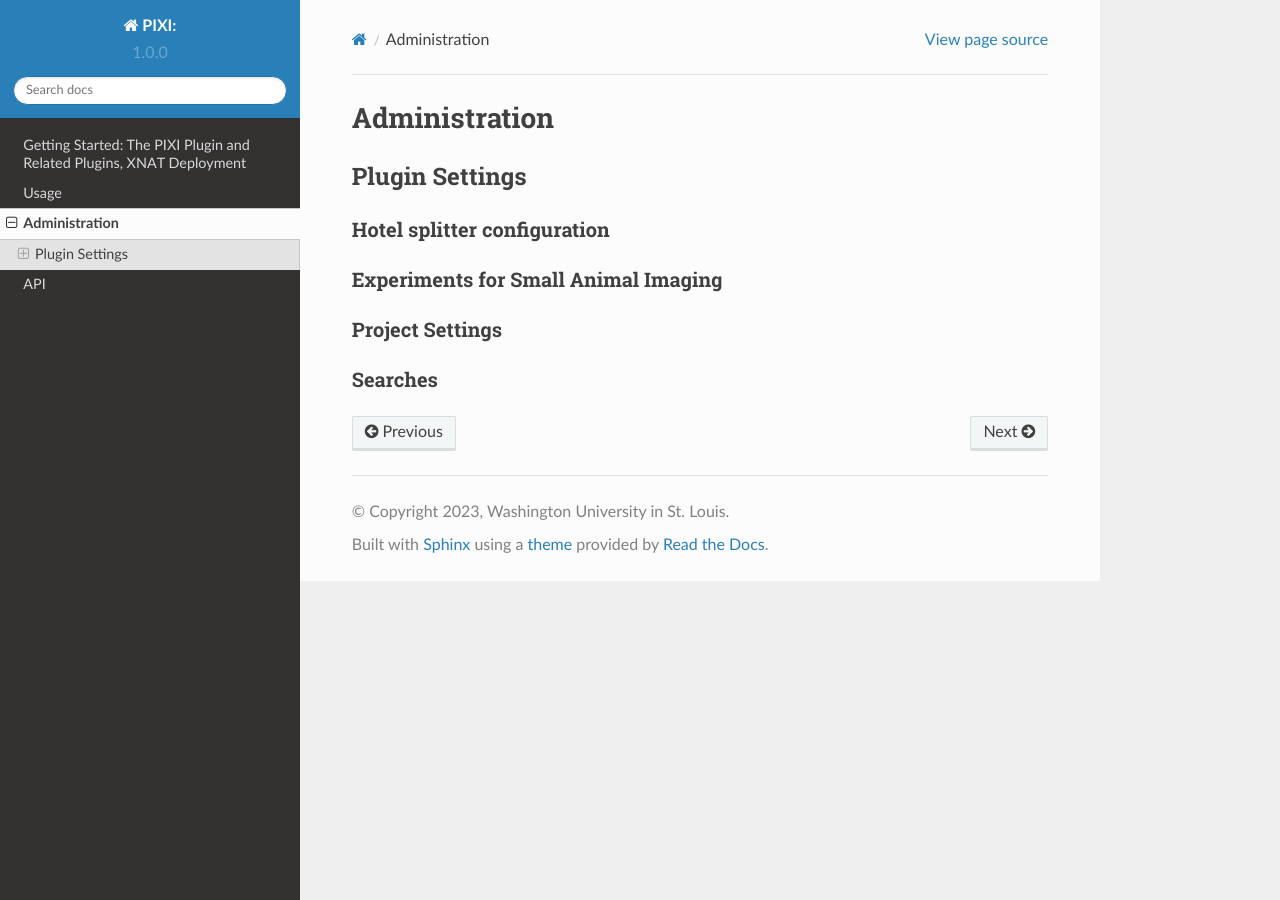
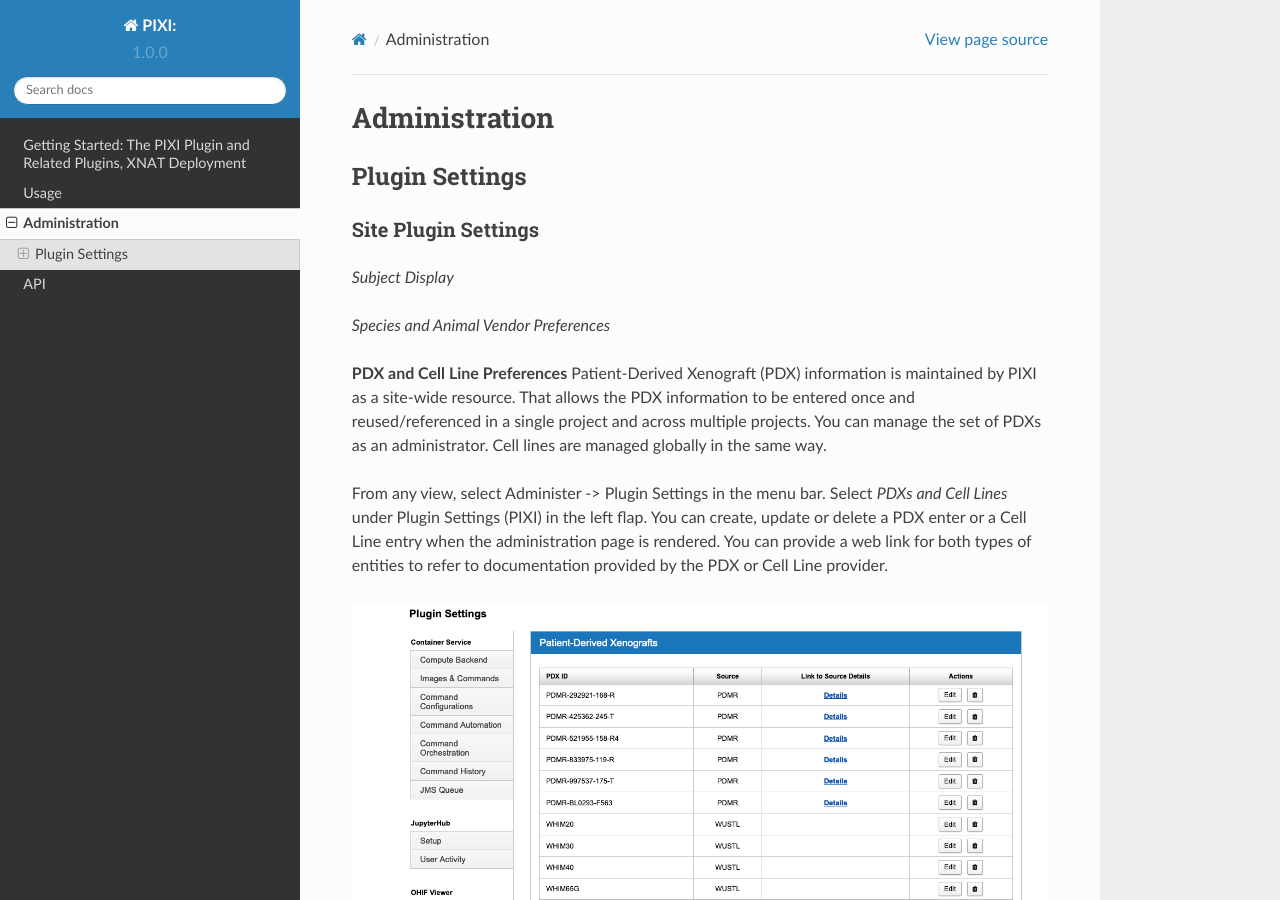
Before and after one commit to preclinical-imaging/documentation, a Sphinx documentation site: the page built from docs/source/administration.rst, in a window 1280 px wide and 900 px high. Built offline with Sphinx 7.4.7 and the Read the Docs theme 2.0.0, drawn with Linux system fonts in a browser that asks for light colours.

Commit message:
Begin work on Administration page. This is interim version to test including an image on the page.

```diff
--- a/docs/source/administration.rst
+++ b/docs/source/administration.rst
@@ -3,6 +3,29 @@ Administration
 
 Plugin Settings
 ---------------
+
+--------------------------
+Site Plugin Settings
+--------------------------
+*Subject Display*
+
+*Species and Animal Vendor Preferences*
+
+
+**PDX and Cell Line Preferences**
+Patient-Derived Xenograft (PDX) information is maintained by PIXI as a site-wide resource.
+That allows the PDX information to be entered once and reused/referenced in a single project and across multiple projects.
+You can manage the set of PDXs as an administrator.
+Cell lines are managed globally in the same way.
+
+From any view, select Administer -> Plugin Settings in the menu bar.
+Select *PDXs and Cell Lines* under Plugin Settings (PIXI) in the left flap.
+You can create, update or delete a PDX enter or a Cell Line entry when the administration page is rendered.
+You can provide a web link for both types of entities to refer to documentation provided by the PDX or Cell Line provider.
+
+.. image:: ./pdx_cell-line_administration.png
+ :align: center
+
 
 --------------------------
 Hotel splitter configuration
```
Also changed, not shown: docs/source/pdx_cell-line_administration.png (added).
